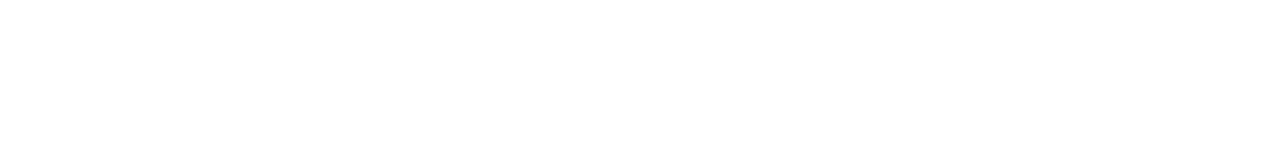
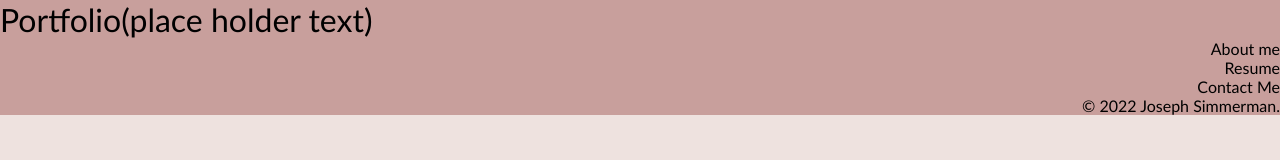
Before and after one commit to FruityOkapi/Challenge-02, a plain HTML site: page index.html in a window 1280 px wide. Drawn offline with Linux system fonts and the light colour scheme.

Commit message:
added some formatting and styles

```diff
--- a/assets/style.css
+++ b/assets/style.css
@@ -0,0 +1,56 @@
+* {
+    font-family: 'Trebuchet MS', sans-serif;
+    font-weight: 200;
+    box-sizing: border-box;
+    padding: 0;
+    margin: 0;
+}
+
+body {
+    background-color: #EEE2DF;
+}
+
+header{
+    background-color: #C89F9C;
+}
+
+
+ul {
+    list-style: none;
+}
+
+footer {
+    background-color: #C89F9C;
+}
+
+/*Placeholder for the copywrite*/
+h6{
+    font-size: 16px;
+    text-align: ;
+}
+
+/*This is the classes category*/
+.aboutMe  {
+
+}
+
+.work {
+
+}
+
+.contactMe {
+
+}
+
+/*This is the id category*/
+#text-right {
+    text-align: right;
+}
+
+#text-left {
+    text-align: left;
+}
+
+#text-center {
+    text-align: center;
+}
--- a/index.html
+++ b/index.html
@@ -8,6 +8,35 @@
     <title>My Portfolio</title>
 </head>
 <body>
+    <header>
+        <h1>Portfolio(place holder text)</h1>
+    <nav>
+        <ul id="text-right">
+            <li>About me</li>
+            <li>Resume</li>
+            <li>Contact Me</li>
+        </ul>
+    </nav>
+
+    </header>
+
+    <main>
+        <section class="aboutMe">
+
+        </section>
+
+        <section class="work">
+
+        </section>
+
+        <section class="contactMe">
+
+        </section>
+    </main>
+
+    <footer>
+        <h6 id="text-right">© 2022 Joseph Simmerman.</h6>
+    </footer>
 
 </body>
 </html>
```
